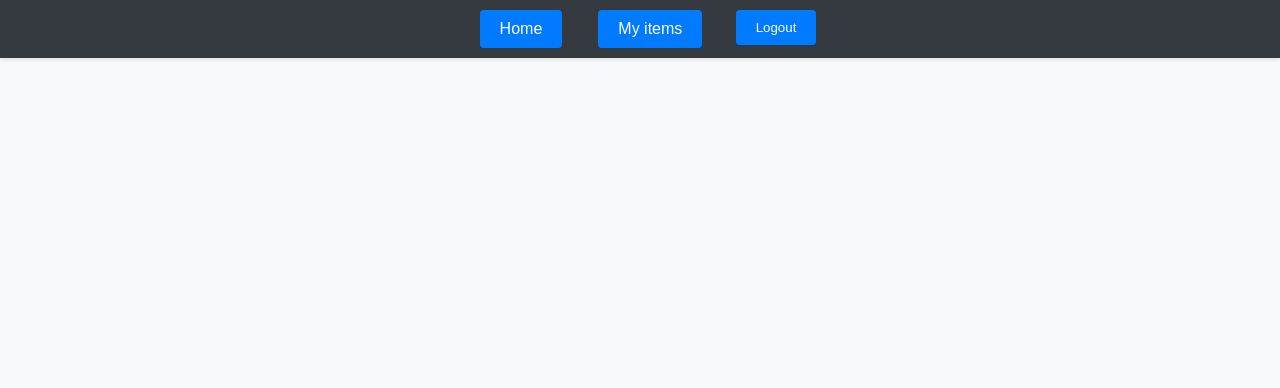
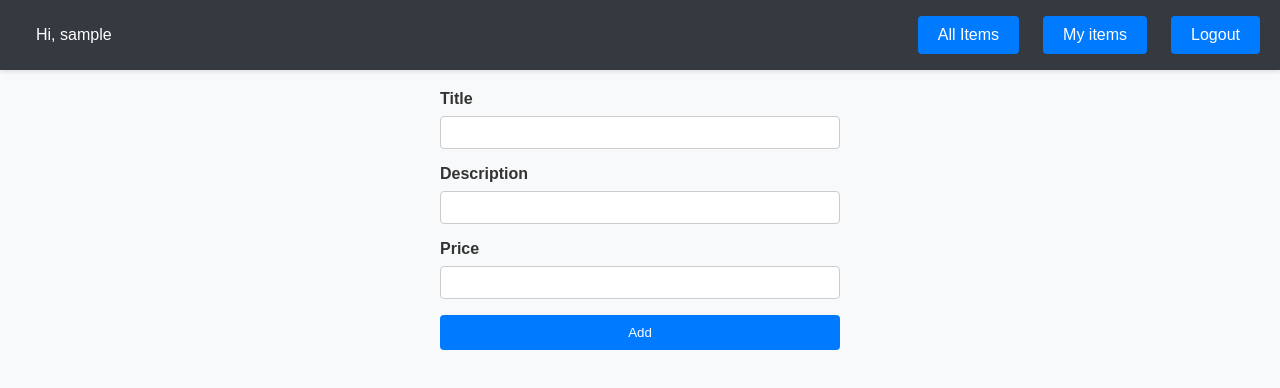
Before and after one commit to LukeSzu/.NET-API, a React (Create React App) app in the folder web/: page /additem in a window 1280 px wide. Shown: the top 388 px of the page. Built offline with nearby package versions, Linux system fonts and the light colour scheme; no server answers; sample sign-in values are in the browser's storage.

Commit message:
adding items

```diff
--- /dev/null
+++ b/web/src/AddItem.js
@@ -0,0 +1,109 @@
+import { API_URL } from './config';
+import React, { useState, useEffect } from 'react';
+import { useParams, useNavigate } from 'react-router-dom'; // użyj useNavigate zamiast useHistory
+import styled from 'styled-components';
+import axios from 'axios';
+
+const Form = styled.form`
+    display: flex;
+    flex-direction: column;
+    max-width: 400px;
+    margin: auto;
+`;
+
+const Label = styled.label`
+    margin-bottom: 8px;
+    font-weight: bold;
+`;
+
+const Input = styled.input`
+    margin-bottom: 16px;
+    padding: 8px;
+    border: 1px solid #ccc;
+    border-radius: 4px;
+`;
+
+const Select = styled.select`
+    margin-bottom: 16px;
+    padding: 8px;
+    border: 1px solid #ccc;
+    border-radius: 4px;
+`;
+
+const Button = styled.button`
+    padding: 10px;
+    color: white;
+    background-color: #007bff;
+    border: none;
+    border-radius: 4px;
+    cursor: pointer;
+`;
+
+const AddItem = () => {
+    const { id } = useParams();
+    const navigate = useNavigate();
+    const [item, setItem] = useState({ title: '', description: '', price: '', isAvailable: false });
+
+
+    const handleChange = (e) => {
+        const { name, value } = e.target;
+
+        setItem(prevItem => ({
+            ...prevItem,
+            [name]: value
+        }));
+    };
+
+    const handleSubmit = (e) => {
+        e.preventDefault();
+
+        const editData = {
+            title: item.title,
+            description: item.description,
+            price: item.price,
+        }
+        axios.post(`${API_URL}/items`, editData, {
+            headers: {
+                'Authorization': `Bearer ${localStorage.getItem('token')}`
+            }
+        })
+        .then(response => {
+            navigate('/');
+        })
+        .catch(error => {
+            console.error('Error updating item:', error);
+        });
+    };
+
+    return (
+        <Form onSubmit={handleSubmit}>
+            <Label htmlFor="title">Title</Label>
+            <Input
+                id="title"
+                name="title"
+                type="text"
+                value={item.title}
+                onChange={handleChange}
+            />
+            <Label htmlFor="description">Description</Label>
+            <Input
+                id="description"
+                name="description"
+                type="text"
+                value={item.description}
+                onChange={handleChange}
+            />
+            <Label htmlFor="price">Price</Label>
+            <Input
+                id="price"
+                name="price"
+                type="decimal"
+                value={item.price}
+                onChange={handleChange}
+            />
+            <Button type="submit">Add</Button>
+        </Form>
+    );
+};
+
+export default AddItem;
--- a/web/src/App.css
+++ b/web/src/App.css
@@ -28,7 +28,7 @@ nav ul {
   padding: 0;
   display: flex;
   justify-content: center;
-  gap: 20px;
+  gap: 0.5em;
 }
 
 /* Styling for the navigation list items */
@@ -49,6 +49,7 @@ nav ul li {
   cursor: pointer;
   text-align: center;
   margin-left: 1em;
+  font-size: medium;
 }
 
 /* Styling for hover effect on links and buttons */
@@ -144,3 +145,38 @@ tr:nth-child(even) {
   margin-bottom: 15px;
   text-align: center;
 }
+.add-item-container {
+  display: flex;
+  justify-content: center;
+}
+
+/* Styl dla przycisku */
+.add-item {
+  display: inline-block;
+  text-decoration: none;
+  padding: 1em 3em;
+  background-color: #007bff;
+  color: white;
+  border-radius: 4px;
+  transition: background-color 0.3s ease;
+  border: none;
+  cursor: pointer;
+  text-align: center;
+
+}
+
+.add-item:hover {
+  background-color: #0056b3;
+}
+.hi {
+  color: white;
+  margin: 1em;
+  display: inline;
+}
+
+.nav-container {
+  display: flex;
+  align-items: center;
+  justify-content: space-between;
+  padding: 10px 20px;
+}
--- a/web/src/App.js
+++ b/web/src/App.js
@@ -5,6 +5,7 @@ import EditItem from './EditItem';
 import Login from './Login';
 import Register from './Register';
 import MyItemTable from './MyItems';
+import AddItem from './AddItem';
 import './App.css';
 import useLoginTimeout from './loginTimeout';
 
@@ -21,10 +22,16 @@ function Navigation() {
   };
 
   return (
-    <nav>
+    <nav class ='nav-container'>
+      {username ? (
+        <span class="hi">Hi, {username}</span>
+      ) : (
+        <span class="hi">Hi</span>
+      )}
+
       <ul>
         <li>
-          <Link to="/" className="nav-item">Home</Link>
+          <Link to="/" className="nav-item">All Items</Link>
         </li>
 
         {username ? (
@@ -62,6 +69,7 @@ function App() {
           <Route path="/login" element={<Login />} />
           <Route path="/register" element={<Register />} />
           <Route path="/myitems" element={<MyItemTable />} />
+          <Route path="/additem" element={<AddItem />} />
         </Routes>
       </div>
     </Router>
--- a/web/src/ItemTable.js
+++ b/web/src/ItemTable.js
@@ -73,6 +73,15 @@ function ItemTable() {
                     ))}
                 </tbody>
             </table>
+            {username && (
+                <>
+                <div class="add-item-container">
+                    <Link to="/additem" className="add-item">Add item</Link>
+                </div>
+                </>
+            )}
+
+
         </div>
     );
 }
--- a/web/src/MyItems.js
+++ b/web/src/MyItems.js
@@ -80,6 +80,13 @@ function MyItemTable() {
                     ))}
                 </tbody>
             </table>
+            {username && (
+                <>
+                <div class="add-item-container">
+                    <button className="add-item">Add item</button>
+                </div>
+                </>
+            )}
         </div>
     );
 }
```
Also changed, not shown: 1 other file (tests, documents, lock files or other folders).
